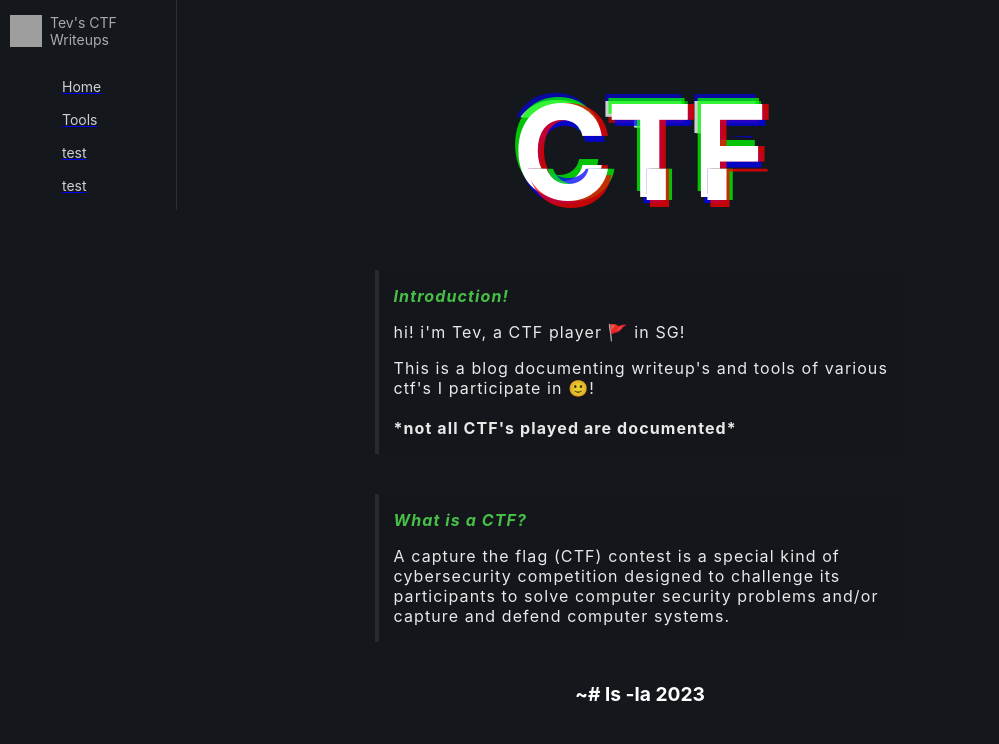
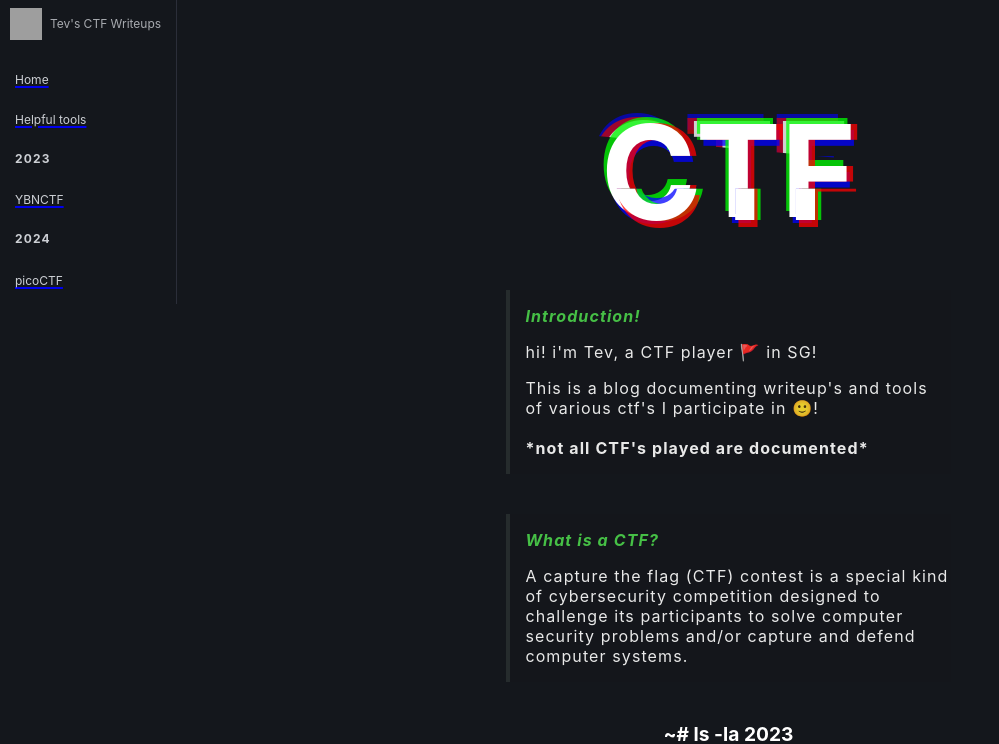
Before and after one commit to trevelling/CTF, a Next.js app: page / in a window 1280 px wide. Shown: the top 744 px of the page, without its empty margins (0-999 px from the left). Built offline with nearby package versions, Linux system fonts and the light colour scheme; grey boxes are pictures that could not be loaded.

Commit message:
fix; fixed bugs

```diff
--- a/app/globals.css
+++ b/app/globals.css
@@ -1,6 +1,7 @@
 body, html {
     margin: 0;
     padding: 0;
-    height: 130%;
+    height: 100%;
     background-color: rgb(20, 23, 28);
+    text-decoration: none;
 }
--- a/app/home/page.jsx
+++ b/app/home/page.jsx
@@ -27,7 +27,7 @@ const AnimatedText = ({ text }) => {
     const [lastUpdated, setLastUpdated] = useState('');
 
     useEffect(() => {
-        setLastUpdated(document.lastModified);
+        setLastUpdated(new Date(document.lastModified).toLocaleDateString());
     }, []);
 
     return (
--- a/app/layout.jsx
+++ b/app/layout.jsx
@@ -1,6 +1,7 @@
+// RootLayout.jsx
+import React from 'react';
 import Head from "next/head";
 import Sidebar from "@/app/ui/sidebar";
-
 import "./globals.css";
 
 export default function RootLayout({ children }) {
@@ -12,8 +13,12 @@ export default function RootLayout({ children }) {
         <title>CTF blog</title>
       </Head>
       <body>
-        <Sidebar />
-        {children}
+        <div style={{ display: 'flex', height: '100vh' }}>
+          <Sidebar />
+          <main style={{ flex: 1, overflowY: 'auto', padding: '20px' }}>
+            {children}
+          </main>
+        </div>
       </body>
     </html>
   );
--- a/app/ui/sidebar.jsx
+++ b/app/ui/sidebar.jsx
@@ -1,5 +1,6 @@
 "use client";
 
+import React from "react";
 import Image from "next/image";
 import Link from "next/link";
 import styles from "./sidebar.module.css";
@@ -8,18 +9,32 @@ const sideBarItems = [
   {
     name: "Home",
     href: "/",
+    isLink: true,
   },
   {
-        name: "Tools",
+    name: "Helpful tools",
     href: "/tools",
+    isLink: true,
   },
   {
-        name: "test",
-        href: "/tools",
+    name: "2023",
+    isLink: false,
+    className: "ctf",
   },
   {
-        name: "test",
-        href: "/tools",
+    name: "YBNCTF",
+    href: "/ybnCTF",
+    isLink: true,
+  },
+  {
+    name: "2024",
+    isLink: false,
+    className: "ctf",
+  },
+  {
+    name: "picoCTF",
+    href: "/picoCTF",
+    isLink: true,
   },
 ];
 
@@ -27,7 +42,6 @@ export default function Sidebar() {
   return (
     <div className={styles.sideBarContainer}>
       <aside className={styles.sideBar}>
-
         <div className={styles.sideBarTop}>
           <Image
             src="/guy.png"
@@ -39,15 +53,22 @@ export default function Sidebar() {
           <p className={styles.sideBarLogoName}>Tev's CTF Writeups</p>
         </div>
         <div className={styles.sideBarList}>
-                    {sideBarItems.map(({ name, href }) => (
-                        <li className={styles.sideBarItem} key={name}>
+          {sideBarItems.map(({ name, href, isLink, className }) => (
+            <li
+              key={name}
+              className={`${styles.sideBarItem} ${
+                className ? styles[className] : ""
+              }`}
+            >
+              {isLink ? (
                 <Link href={href}>
                   <span className={styles.sideBarLink}>
-                                    <span className={styles.sideBarName}>
-                                        {name}
-                                    </span>
+                    <span className={styles.sideBarName}>{name}</span>
                   </span>
                 </Link>
+              ) : (
+                <span className={styles.sideBarName}>{name}</span>
+              )}
             </li>
           ))}
         </div>
--- a/app/ui/sidebar.module.css
+++ b/app/ui/sidebar.module.css
@@ -1,6 +1,4 @@
-.sideBarContainer{
-    position: fixed;
-}
+
 
 .sideBar{
     width: 11rem;
@@ -34,19 +32,17 @@
 }
 
 .sideBarItem {
-    margin-bottom: 1rem;
-    padding-left: 15px;
+    margin-bottom: 0.8rem;
+
 }
 
 .sideBarLink{
-    border-top-color: rgb(43, 46, 57);
-    border-top-width: 1px;
-    display: flex;
+    display: block;
     align-items: center;
     font-size: 1.5rem;
     text-decoration: none;
     color: rgb(255, 255, 255);
-    border-radius: 0.8rem;
+
 }
 
 .sideBarIcon{
@@ -55,16 +51,28 @@
 
 .sideBarName{
     font-family: gitbook-content-font, -apple-system, BlinkMacSystemFont, "Segoe UI", Helvetica, Arial, sans-serif;
-    font-size: 14px;
+    font-size: 12px;
     color: rgb(204, 207, 212);
     text-decoration: none;
-    margin-left: 47px;
+    margin-left: 15px;
 }
 
 .sideBarLogoName {
-    font-size: 14px;
+    font-size: 12px;
     font-family: gitbook-content-font, -apple-system, BlinkMacSystemFont, "Segoe UI", Helvetica, Arial, sans-serif;
     opacity: 0.8;
     border-radius: 0.2rem;
     color: rgb(204, 207, 212);
+    font-weight: 400;
+    padding-bottom: 4px;
+    padding-top: 4px;
 }
+
+.ctf {
+    font-weight: 750;
+    font-family: gitbook-content-font, -apple-system, BlinkMacSystemFont, "Segoe UI", Helvetica, Arial, sans-serif;
+    text-transform: uppercase;
+    letter-spacing: 1.2px;
+    padding-bottom: 4px;
+    padding-top: 4px;
+}
```
Also changed, not shown: app/page.jsx (line endings or trailing spaces). Lines whose indentation alone changed are shown as unchanged.
